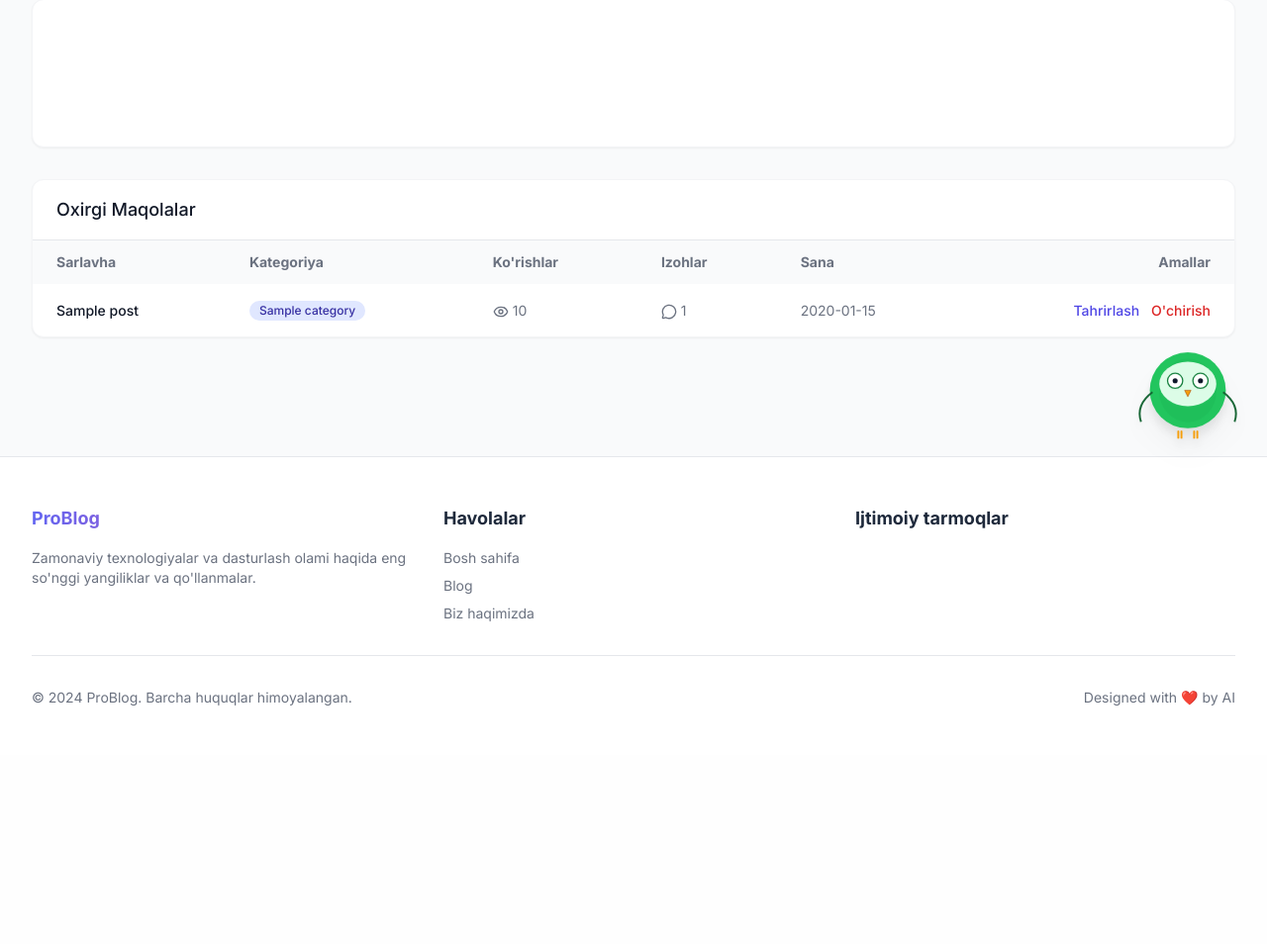
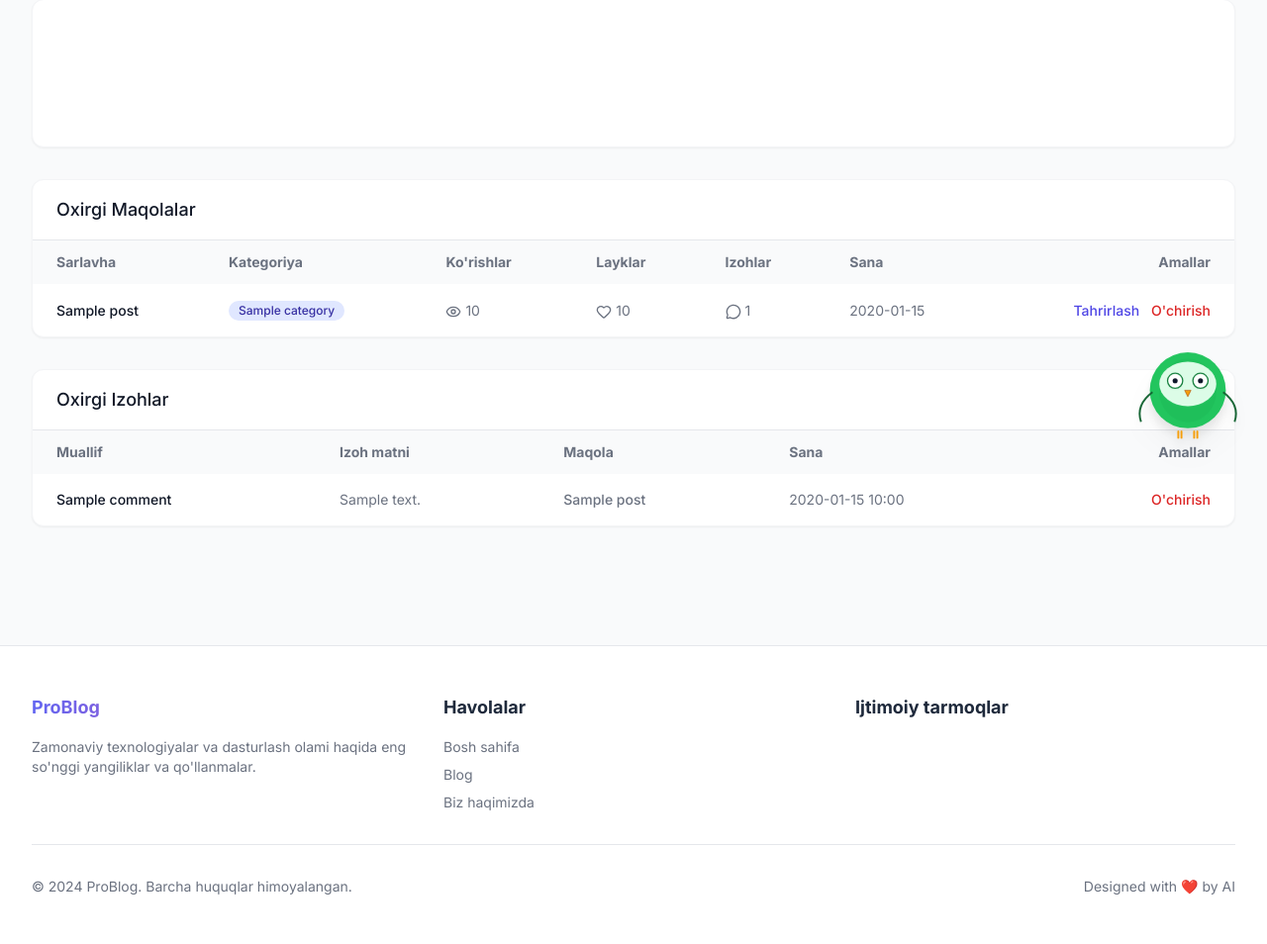
Before and after one commit to oyatulloh765/Blog-sahifa, a Flask app: template templates/admin/dashboard.html in a window 1280 px wide. Shown: the part 328-1282 px from the top of the page at 99% size. Before the commit the page ends 1041 px from the top, so only its background shows below. Run offline with Flask 3, Linux system fonts and the light colour scheme; the template is opened without the code that fills it: most values are stand-ins (such as "Sample title", 1, 10 or a date in 2020); data that the repository does not hold is empty; some libraries are stand-ins or nearby versions.

Commit message:
Add likes tracking and recent comments to admin dashboard

```diff
--- a/app.py
+++ b/app.py
@@ -237,9 +237,9 @@ def check_badges(user):
 @login_required
 def like_post(slug):
     post = Post.query.filter_by(slug=slug).first_or_404()
-    # In V2, we might want a Like model, but for now simple point system
-    # If we had a Like model:
-    # like = Like.query.filter_by(user_id=current_user.id, post_id=post.id).first()
+
+    # Increment post likes
+    post.likes = (post.likes or 0) + 1
 
     # Simple Gamification: Award point for liking
     if current_user.points is None: current_user.points = 0
@@ -247,7 +247,7 @@ def like_post(slug):
     check_badges(current_user)
     db.session.commit()
 
-    return jsonify({'status': 'success', 'points': current_user.points})
+    return jsonify({'status': 'success', 'points': current_user.points, 'likes': post.likes})
 
 @app.route('/register', methods=['GET', 'POST'])
 def register():
@@ -332,10 +332,14 @@ def save_picture(form_picture, subdir=''):
 @app.route('/admin')
 @login_required
 def admin_dashboard():
+    if not current_user.is_admin:
+        abort(403)
     posts = Post.query.order_by(Post.created_at.desc()).all()
     total_comments = Comment.query.count()
     total_users = User.query.count()
-    return render_template('admin/dashboard.html', posts=posts, total_comments=total_comments, total_users=total_users)
+    recent_comments = Comment.query.order_by(Comment.created_at.desc()).limit(10).all()
+    return render_template('admin/dashboard.html', posts=posts, total_comments=total_comments,
+                           total_users=total_users, recent_comments=recent_comments)
 
 @app.route('/admin/new', methods=['GET', 'POST'])
 @login_required
@@ -447,10 +451,23 @@ def edit_post(id):
 @app.route('/admin/delete/<int:id>')
 @login_required
 def delete_post(id):
+    if not current_user.is_admin:
+        abort(403)
     post = Post.query.get_or_404(id)
     db.session.delete(post)
     db.session.commit()
     flash('Maqola o\'chirildi', 'success')
+    return redirect(url_for('admin_dashboard'))
+
+@app.route('/admin/comment/delete/<int:id>')
+@login_required
+def delete_comment(id):
+    if not current_user.is_admin:
+        abort(403)
+    comment = Comment.query.get_or_404(id)
+    db.session.delete(comment)
+    db.session.commit()
+    flash('Izoh o\'chirildi', 'success')
     return redirect(url_for('admin_dashboard'))
 
 @app.route('/admin/settings', methods=['GET', 'POST'])
--- a/models.py
+++ b/models.py
@@ -64,6 +64,7 @@ class Post(db.Model):
     updated_at = db.Column(db.DateTime, default=datetime.utcnow, onupdate=datetime.utcnow)
     status = db.Column(db.String(20), default='published') # draft, published
     views = db.Column(db.Integer, default=0)
+    likes = db.Column(db.Integer, default=0)
 
     category_id = db.Column(db.Integer, db.ForeignKey('category.id'), nullable=True)
     author_id = db.Column(db.Integer, db.ForeignKey('user.id'), nullable=True)
--- a/templates/admin/dashboard.html
+++ b/templates/admin/dashboard.html
@@ -85,6 +85,7 @@
                         <th class="px-6 py-3">Sarlavha</th>
                         <th class="px-6 py-3">Kategoriya</th>
                         <th class="px-6 py-3">Ko'rishlar</th>
+                        <th class="px-6 py-3">Layklar</th>
                         <th class="px-6 py-3">Izohlar</th>
                         <th class="px-6 py-3">Sana</th>
                         <th class="px-6 py-3 text-right">Amallar</th>
@@ -106,6 +107,9 @@
                             <i data-lucide="eye" class="inline w-4 h-4"></i> {{ post.views }}
                         </td>
                         <td class="px-6 py-4 text-gray-500 dark:text-gray-400">
+                            <i data-lucide="heart" class="inline w-4 h-4"></i> {{ post.likes or 0 }}
+                        </td>
+                        <td class="px-6 py-4 text-gray-500 dark:text-gray-400">
                             <i data-lucide="message-circle" class="inline w-4 h-4"></i> {{ post.comments|length }}
                         </td>
                         <td class="px-6 py-4 text-gray-500 dark:text-gray-400">
@@ -124,6 +128,57 @@
             </table>
         </div>
     </div>
+
+    <!-- Recent Comments -->
+    <div
+        class="mt-8 bg-white dark:bg-slate-800 rounded-xl shadow-sm border border-gray-100 dark:border-slate-700 overflow-hidden">
+        <div class="px-6 py-4 border-b border-gray-200 dark:border-slate-700">
+            <h3 class="text-lg font-medium text-gray-900 dark:text-white">Oxirgi Izohlar</h3>
+        </div>
+        <div class="overflow-x-auto">
+            <table class="w-full text-sm text-left">
+                <thead class="bg-gray-50 dark:bg-slate-700/50 text-gray-500 dark:text-gray-400">
+                    <tr>
+                        <th class="px-6 py-3">Muallif</th>
+                        <th class="px-6 py-3">Izoh matni</th>
+                        <th class="px-6 py-3">Maqola</th>
+                        <th class="px-6 py-3">Sana</th>
+                        <th class="px-6 py-3 text-right">Amallar</th>
+                    </tr>
+                </thead>
+                <tbody class="divide-y divide-gray-200 dark:divide-slate-700">
+                    {% for comment in recent_comments %}
+                    <tr class="hover:bg-gray-50 dark:hover:bg-slate-700/50 transition-colors">
+                        <td class="px-6 py-4 font-medium text-gray-900 dark:text-white">
+                            {{ comment.author_name or 'Anonymous' }}
+                        </td>
+                        <td class="px-6 py-4 text-gray-500 dark:text-gray-400 max-w-xs truncate">
+                            {{ comment.content }}
+                        </td>
+                        <td class="px-6 py-4 text-gray-500 dark:text-gray-400 font-medium">
+                            {{ comment.post.title }}
+                        </td>
+                        <td class="px-6 py-4 text-gray-500 dark:text-gray-400">
+                            {{ comment.created_at.strftime('%Y-%m-%d %H:%M') }}
+                        </td>
+                        <td class="px-6 py-4 text-right">
+                            <a href="{{ url_for('delete_comment', id=comment.id) }}"
+                                class="text-red-600 dark:text-red-400 hover:text-red-900 font-medium"
+                                onclick="return confirm('Izohni o\'chirmoqchimisiz?')">O'chirish</a>
+                        </td>
+                    </tr>
+                    {% endfor %}
+                    {% if not recent_comments %}
+                    <tr>
+                        <td colspan="5" class="px-6 py-8 text-center text-gray-500 dark:text-gray-400">
+                            Hozircha izohlar yo'q.
+                        </td>
+                    </tr>
+                    {% endif %}
+                </tbody>
+            </table>
+        </div>
+    </div>
 </div>
 
 <!-- Chart.js -->
```
